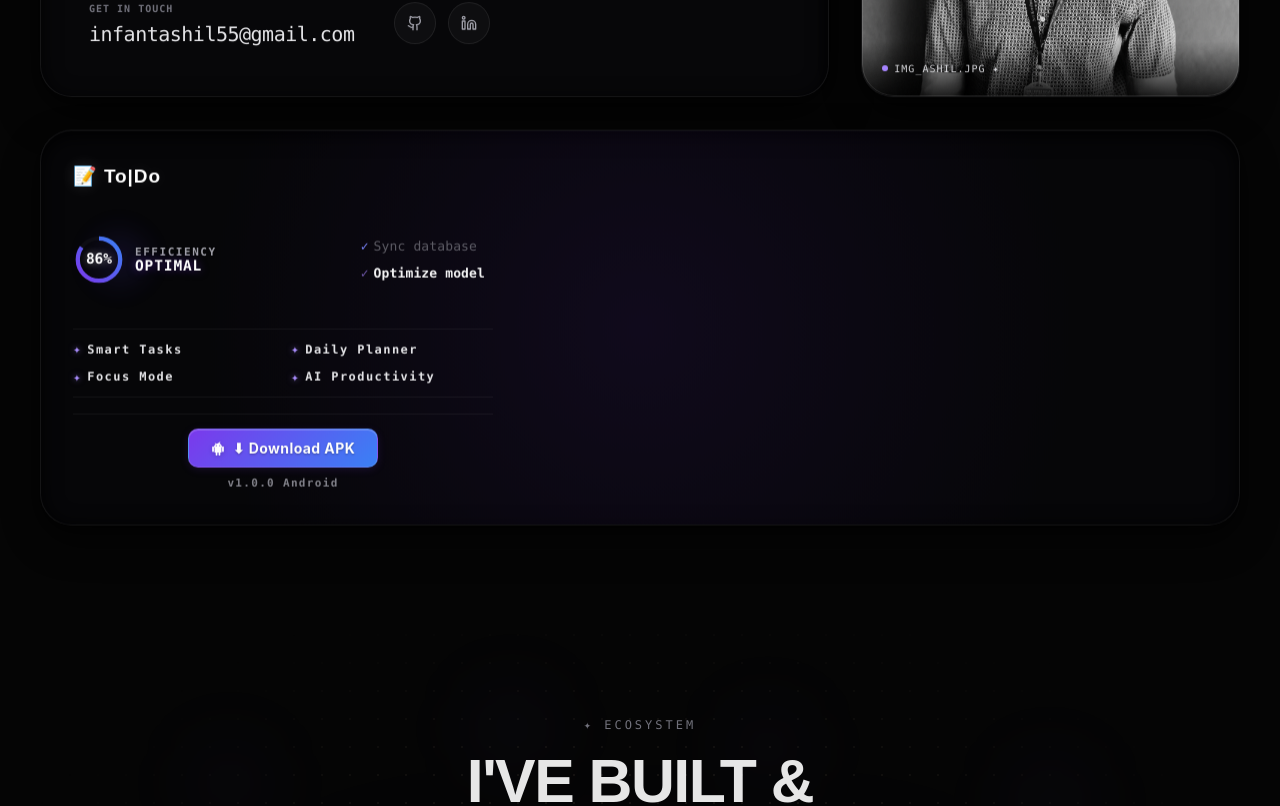
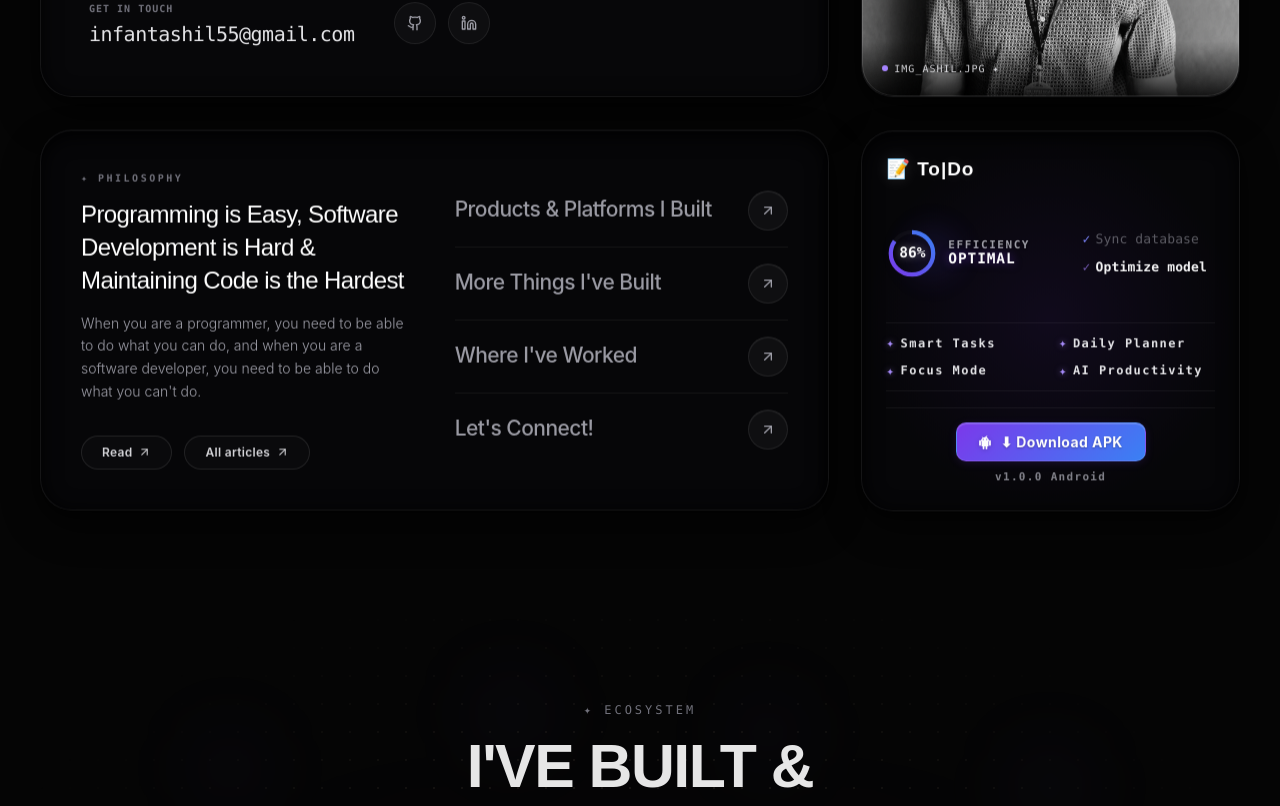
Before and after one commit to ashwiths/Portfolio-2, a React (Vite) app: page / in a window 1280 px wide. Shown: the part 600-1406 px from the top of the page. Built offline with nearby package versions, Linux system fonts and the light colour scheme; a web font is replaced by a local one.

Commit message:
feat: implement hash-based multi-page routing and navigation dashboard

```diff
--- a/src/App.jsx
+++ b/src/App.jsx
@@ -12,10 +12,24 @@ import Lenis from 'lenis';
 
 /**
  * Main App shell - reubence.com style portfolio
- * Single-page layout with bento grid hero, selected works, articles, and footer.
+ * Multi-page layout split between Home, Work, and Experience views using lightweight hash routing.
  */
 export default function App() {
   const [isLoading, setIsLoading] = useState(true);
+  const [currentHash, setCurrentHash] = useState(window.location.hash || '#/');
+
+  // Listen to hash changes for routing
+  useEffect(() => {
+    const handleHashChange = () => {
+      setCurrentHash(window.location.hash || '#/');
+    };
+    window.addEventListener('hashchange', handleHashChange);
+    return () => window.removeEventListener('hashchange', handleHashChange);
+  }, []);
+
+  const isWorkView = currentHash.startsWith('#/work') || currentHash.startsWith('#/more-projects');
+  const isExperienceView = currentHash.startsWith('#/experience');
+  const isSubpage = isWorkView || isExperienceView;
 
   // Initialize Lenis smooth scroll
   useEffect(() => {
@@ -41,6 +55,35 @@ export default function App() {
     };
   }, [isLoading]);
 
+  // Handle smooth scroll when routing hash changes
+  useEffect(() => {
+    if (isLoading) return;
+
+    if (currentHash === '#/more-projects') {
+      const timer = setTimeout(() => {
+        const el = document.getElementById('more-projects');
+        if (el) {
+          el.scrollIntoView({ behavior: 'smooth' });
+        }
+      }, 100);
+      return () => clearTimeout(timer);
+    } else if (currentHash === '#contact') {
+      const timer = setTimeout(() => {
+        const el = document.getElementById('contact');
+        if (el) {
+          el.scrollIntoView({ behavior: 'smooth' });
+        }
+      }, 100);
+      return () => clearTimeout(timer);
+    } else {
+      // For general page transitions, scroll back to top
+      const timer = setTimeout(() => {
+        window.scrollTo({ top: 0, behavior: 'smooth' });
+      }, 100);
+      return () => clearTimeout(timer);
+    }
+  }, [currentHash, isLoading]);
+
   return (
     <>
       {/* Preloader */}
@@ -55,13 +98,32 @@ export default function App() {
           <CinematicBackground />
 
           <main className="relative z-10">
-            <HeroBento />
-            <EcosystemShowcase />
-            <PlacesMap />
-            <SelectedWorks />
-            <Articles />
+            {/* Header for Subpages */}
+            {isSubpage && (
+              <div className="max-w-[1400px] mx-auto px-6 md:px-10 pt-8 pb-4 flex justify-between items-center">
+                <span className="font-mono text-xs uppercase tracking-widest text-zinc-500">
+                  Infant Ashil A
+                </span>
+                <button
+                  onClick={() => window.location.hash = '#/'}
+                  className="flex items-center gap-2 px-4 py-1.5 rounded-full border border-white/10 hover:border-white/20 text-xs font-semibold tracking-wide text-zinc-300 hover:text-white transition-all bg-white/[0.02] hover:bg-white/[0.06] cursor-pointer"
+                >
+                  ← Back to Home
+                </button>
+              </div>
+            )}
+
+            {isWorkView && <SelectedWorks />}
+            {isExperienceView && <Articles />}
+            {!isSubpage && (
+              <>
+                <HeroBento />
+                <EcosystemShowcase />
+                <PlacesMap />
+              </>
+            )}
           </main>
-          <Footer />
+          {isSubpage && <Footer />}
         </div>
       )}
     </>
--- a/src/components/Articles.jsx
+++ b/src/components/Articles.jsx
@@ -49,34 +49,7 @@ const aboutInfo = [
 
 export default function Articles() {
   return (
-    <section id="about" className="max-w-[1400px] mx-auto px-6 md:px-10 py-32 md:py-40">
-
-      {/* === ABOUT ME === */}
-      <motion.div
-        initial={{ opacity: 0, y: 30, filter: "blur(8px)" }}
-        whileInView={{ opacity: 1, y: 0, filter: "blur(0px)" }}
-        viewport={{ once: true, margin: "-120px" }}
-        transition={{ duration: 1.0, ease: [0.16, 1, 0.3, 1] }}
-        className="mb-14"
-      >
-        <span className="section-label">✨ About Me</span>
-        <h2 className="text-5xl md:text-6xl font-display font-medium text-white mt-4 tracking-tight">
-          My Story & Focus
-        </h2>
-      </motion.div>
-
-      <div className="grid grid-cols-1 md:grid-cols-12 gap-6 md:gap-8 mb-36">
-
-        {/* About Bio Card */}
-        <AboutBioCard />
-
-        {/* Quick Info Cards */}
-        <div className="md:col-span-5 flex flex-col gap-4">
-          {aboutInfo.map((info, index) => (
-            <AboutInfoCard key={info.label} info={info} index={index} />
-          ))}
-        </div>
-      </div>
+    <section id="experience" className="max-w-[1400px] mx-auto px-6 md:px-10 py-32 md:py-40 scroll-mt-24">
 
       {/* === EXPERIENCE TIMELINE === */}
       <motion.div
--- a/src/components/HeroBento.jsx
+++ b/src/components/HeroBento.jsx
@@ -1,6 +1,6 @@
 import { useState, useEffect } from 'react';
 import { motion, AnimatePresence } from 'framer-motion';
-import { Github, Linkedin, ExternalLink, Sparkles, Heart } from 'lucide-react';
+import { Github, Linkedin, ExternalLink, Sparkles, Heart, ArrowUpRight } from 'lucide-react';
 import Signature from './Signature';
 import ashilImage from '../assets/ashil.jpeg';
 
@@ -308,10 +308,74 @@ export default function HeroBento() {
 
         {/* === ROW 3 === */}
 
-        {/* 7. Mini React Native App Showcase Widget (Col 1-12 / 12) - Centered Showcase */}
+        {/* 6. Premium Navigation Dashboard Card (Col 1-8 / 12) */}
         <BentoCard
           delay={4}
-          className="md:col-span-12 p-8 min-h-[280px] flex flex-col justify-center items-center premium-border-card"
+          className="md:col-span-8 p-0 min-h-[380px] flex flex-col justify-between"
+        >
+          <div className="grid grid-cols-1 lg:grid-cols-12 gap-8 lg:gap-10 h-full p-8 md:p-10 items-stretch">
+            {/* Left section: Quote and Quick Navigation */}
+            <div className="lg:col-span-6 flex flex-col justify-between gap-6 text-left">
+              <div>
+                <span className="text-[10px] font-mono tracking-[0.25em] text-zinc-500 uppercase font-semibold block mb-3">
+                  ✦ Philosophy
+                </span>
+                <h2 className="text-xl md:text-2xl font-display font-medium text-white leading-snug tracking-tight">
+                  Programming is Easy, Software Development is Hard &amp; Maintaining Code is the Hardest
+                </h2>
+                <p className="text-zinc-400 text-xs md:text-sm leading-relaxed mt-4 font-light">
+                  When you are a programmer, you need to be able to do what you can do, and when you are a software developer, you need to be able to do what you can't do.
+                </p>
+              </div>
+
+              {/* Bottom buttons */}
+              <div className="flex flex-wrap gap-3 mt-auto">
+                <button
+                  onClick={() => window.location.hash = '#/experience'}
+                  className="group flex items-center gap-1.5 px-5 py-2 rounded-full border border-white/10 hover:border-white/20 text-xs font-semibold tracking-wide text-zinc-300 hover:text-white transition-all bg-white/[0.02] hover:bg-white/[0.06] cursor-pointer"
+                >
+                  Read <ArrowUpRight size={13} className="group-hover:translate-x-0.5 group-hover:-translate-y-0.5 transition-transform duration-300" />
+                </button>
+                <button
+                  onClick={() => window.location.hash = '#/more-projects'}
+                  className="group flex items-center gap-1.5 px-5 py-2 rounded-full border border-white/10 hover:border-white/20 text-xs font-semibold tracking-wide text-zinc-300 hover:text-white transition-all bg-white/[0.02] hover:bg-white/[0.06] cursor-pointer"
+                >
+                  All articles <ArrowUpRight size={13} className="group-hover:translate-x-0.5 group-hover:-translate-y-0.5 transition-transform duration-300" />
+                </button>
+              </div>
+            </div>
+
+            {/* Right section: Links */}
+            <div className="lg:col-span-6 flex flex-col justify-center text-left">
+              <div className="flex flex-col justify-between h-full py-1">
+                {[
+                  { label: "Products & Platforms I Built", target: "#/work" },
+                  { label: "More Things I've Built", target: "#/more-projects" },
+                  { label: "Where I've Worked", target: "#/experience" },
+                  { label: "Let's Connect!", target: "#contact" }
+                ].map((item) => (
+                  <div
+                    key={item.label}
+                    onClick={() => window.location.hash = item.target}
+                    className="flex items-center justify-between py-4 group/item cursor-pointer border-b border-white/[0.06] last:border-b-0"
+                  >
+                    <span className="text-zinc-405 group-hover/item:text-white transition-colors duration-300 font-medium text-lg md:text-[21px] tracking-tight">
+                      {item.label}
+                    </span>
+                    <div className="w-10 h-10 rounded-full bg-white/[0.04] border border-white/[0.08] flex items-center justify-center text-zinc-400 group-hover/item:bg-white group-hover/item:text-zinc-950 group-hover/item:scale-105 transition-all duration-300 shadow-[inset_0_1px_0_rgba(255,255,255,0.05)]">
+                      <ArrowUpRight size={16} className="group-hover/item:translate-x-0.5 group-hover/item:-translate-y-0.5 transition-transform duration-300" />
+                    </div>
+                  </div>
+                ))}
+              </div>
+            </div>
+          </div>
+        </BentoCard>
+
+        {/* 7. Mini React Native App Showcase Widget (Col 9-12 / 12) - Side Showcase */}
+        <BentoCard
+          delay={5}
+          className="md:col-span-4 p-6 min-h-[380px] flex flex-col justify-center items-center premium-border-card"
         >
           <div className="max-w-[420px] w-full flex flex-col justify-between h-full gap-4">
             {/* Top layout */}
--- a/src/components/SelectedWorks.jsx
+++ b/src/components/SelectedWorks.jsx
@@ -130,7 +130,7 @@ const allProjects = [
 
 export default function SelectedWorks() {
   return (
-    <section id="work" className="max-w-[1400px] mx-auto px-6 md:px-10 py-32 md:py-40">
+    <section id="work" className="max-w-[1400px] mx-auto px-6 md:px-10 py-32 md:py-40 scroll-mt-24">
 
       {/* === FEATURED WORK (Live Products) === */}
       <motion.div
@@ -158,11 +158,12 @@ export default function SelectedWorks() {
 
       {/* === ALL PROJECTS GRID === */}
       <motion.div
+        id="more-projects"
         initial={{ opacity: 0, y: 30, filter: "blur(8px)" }}
         whileInView={{ opacity: 1, y: 0, filter: "blur(0px)" }}
         viewport={{ once: true, margin: "-120px" }}
         transition={{ duration: 1.0, ease: [0.16, 1, 0.3, 1] }}
-        className="mb-12"
+        className="mb-12 scroll-mt-24"
       >
         <span className="section-label">💻 All Projects</span>
         <h2 className="text-4xl md:text-5xl font-display font-medium text-white mt-4 tracking-tight">
```
Also changed, not shown: src/components/Navbar.jsx (+15 -13 lines).
